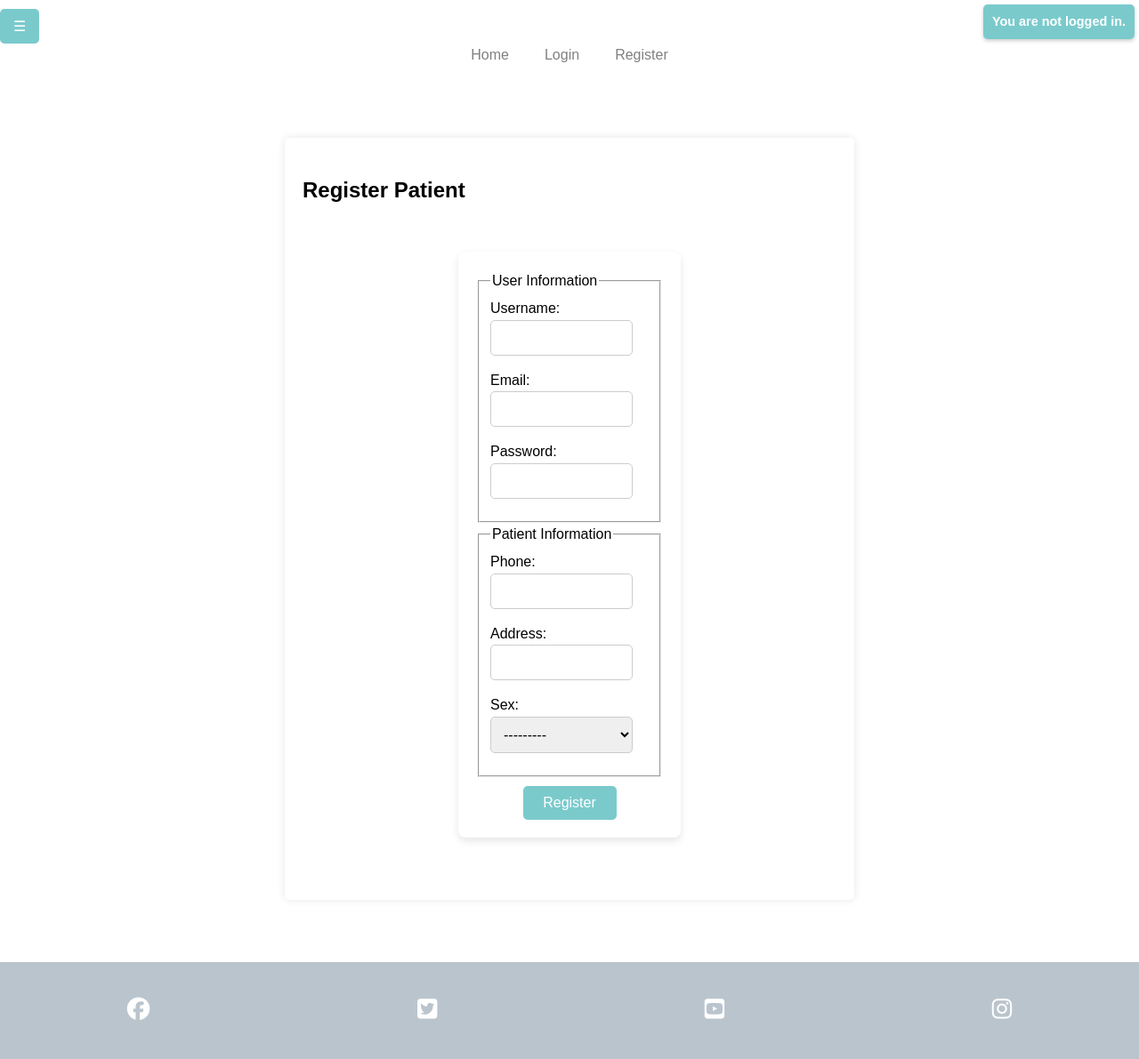
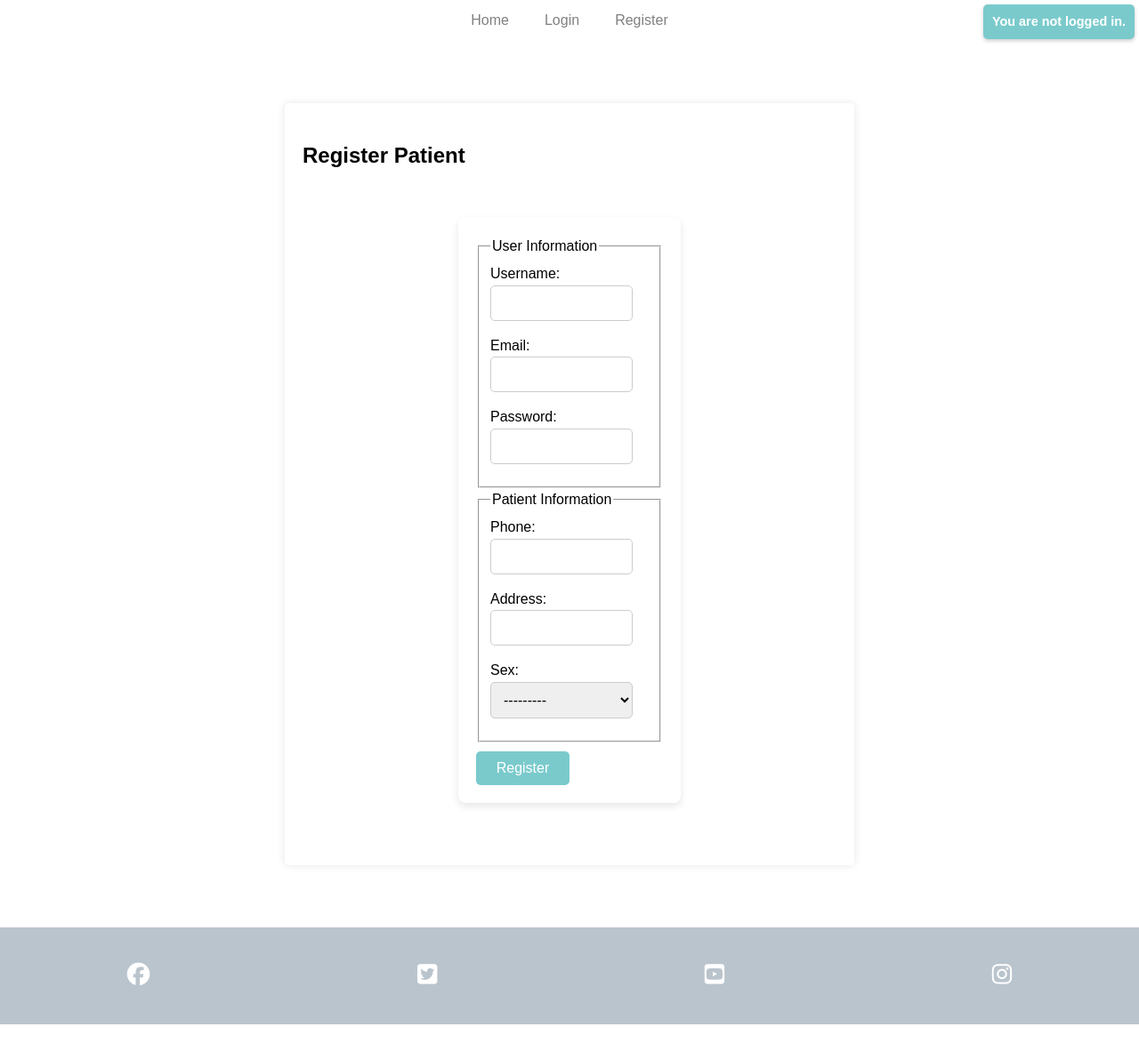
Before and after one commit to clekremer/ppfourresub, a Django app: page /bookings/register_patient/ in a window 1280 px wide. Shown: the whole page at 89% size. After the commit the page ends 1152 px from the top, so only its background shows below. Run offline with Django 4.2, Linux system fonts and the light colour scheme; some libraries are stand-ins or nearby versions.

Commit message:
Hide nav toggle on larger screens

```diff
--- a/static/css/styles.css
+++ b/static/css/styles.css
@@ -121,7 +121,7 @@ form {
     background-color: #fff;
     border-radius: 8px;
     box-shadow: 0 4px 8px rgba(0, 0, 0, 0.1);
-    align-items: center;
+    align-items: left;
 }
 
 form input,
@@ -248,6 +248,12 @@ footer {
     margin: 0 10px;
 }
 
+/* Default: Hide nav-toggle button on larger screens */
+.nav-toggle {
+    display: none; /* Hidden by default on larger screens */
+}
+
+
 @media (max-width: 768px) {
     .nav-menu {
         display: none;
```
